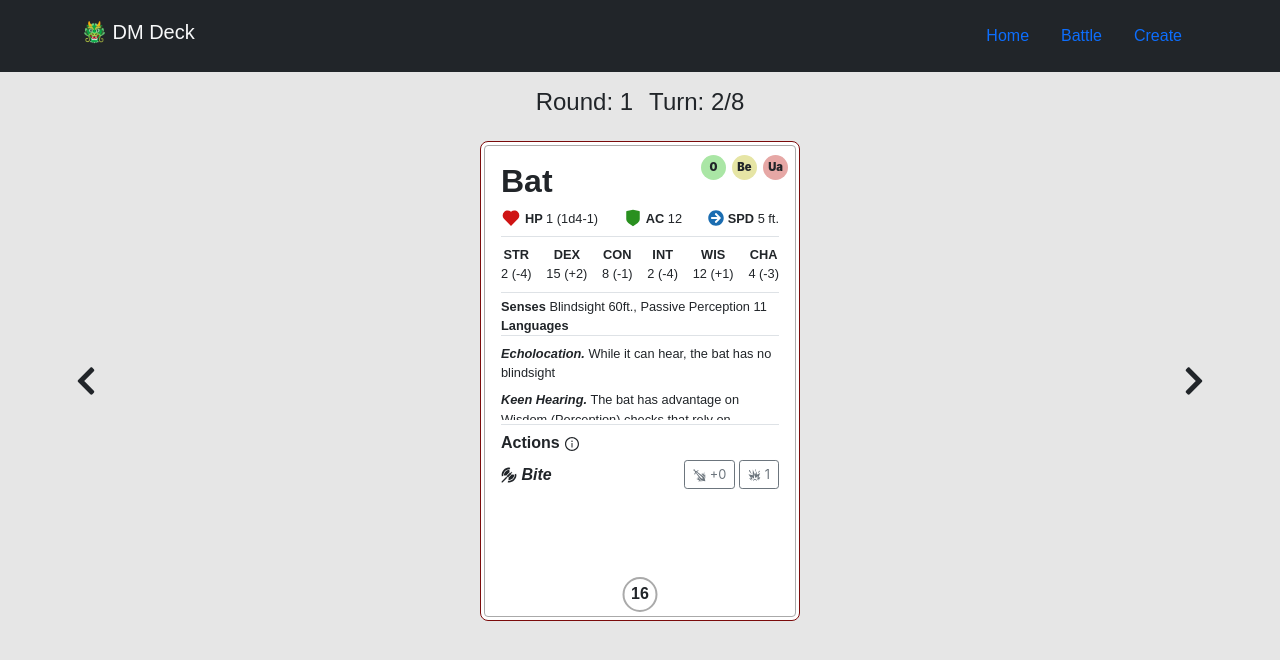
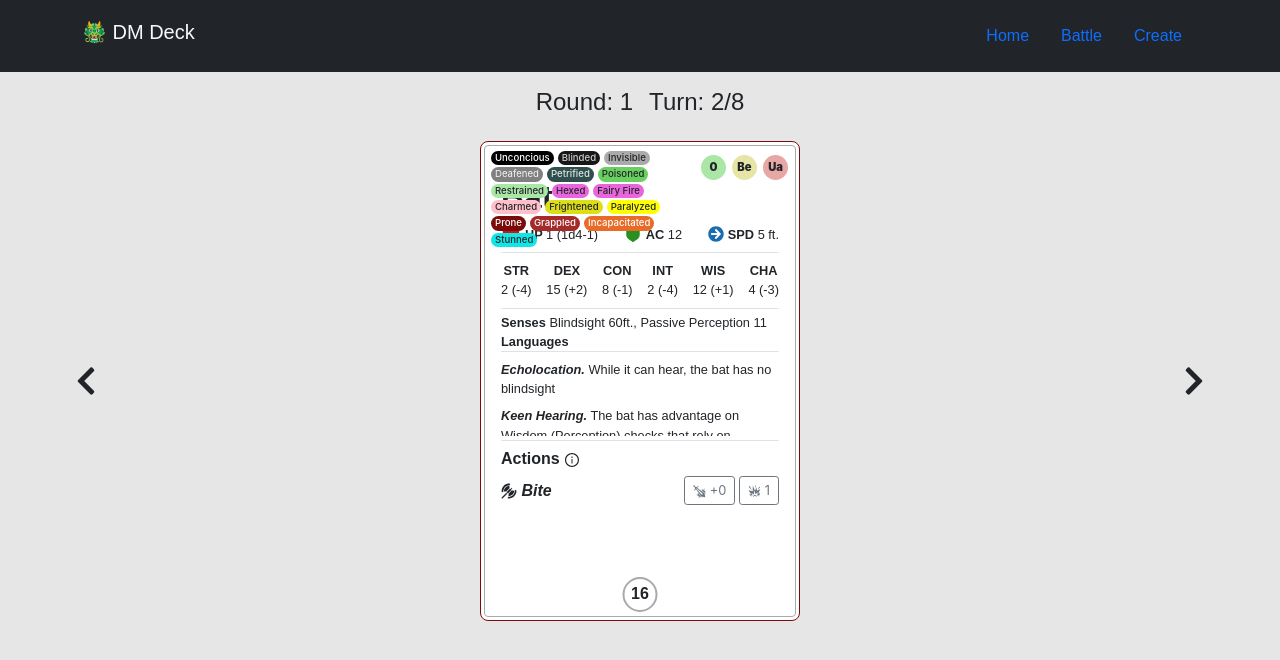
Before and after one commit to awidener3/dm-deck, a React (Create React App) app in the folder client/: page /dm-deck/battle in a window 1280 px wide. Both pictures are taken after a click on the icon 1194 px from the left and 380 px from the top of the page. Shown: the top 660 px of the page. Built offline with nearby package versions, Linux system fonts and the light colour scheme; no server answers; a web font is replaced by a local one.

Commit message:
Added and styled all conditions

```diff
--- a/client/src/components/Monster/index.jsx
+++ b/client/src/components/Monster/index.jsx
@@ -12,10 +12,98 @@ const Monster = ({ monster, cardStyle, handleRollDice, handleShowInfo }) => {
 	return (
 		<article className={`wrapper ${cardStyle}`}>
 			<div className="dmd-card m-3">
+				<div className="condition-container d-flex flex-wrap">
+					<div
+						className="condition unconcious"
+						title="An unconcious creature is incapacitated, can't move or speak, and is unaware of its surroundings. The creature drops whatever it's holding and falls prone. The creature automatically fails Strength and Dexterity Saving Throws. Attack rolls against the creature have advantage. Any Attack that hits the creature is a critical hit if the attacker is within 5 feet of the creature."
+					>
+						Unconcious
+					</div>
+					<div
+						className="condition blind"
+						title="A blinded creature can't see and automatically fails any ability check that requires sight. Attack rolls against the creature have advantage, and the creature's Attack rolls have disadvantage"
+					>
+						Blinded
+					</div>
+					<div
+						className="condition invis"
+						title="An invisible creature is impossible to see without the aid of magic or a Special sense. For the Purpose of Hiding, the creature is heavily obscured. The creature's Location can be detected by any noise it makes or any tracks it leaves."
+					>
+						Invisible
+					</div>
+					<div
+						className="condition deaf"
+						title="A deafened creature can't hear and automatically fails any ability check that requires hearing."
+					>
+						Deafened
+					</div>
+					<div
+						className="condition petrify"
+						title="A petrified creature is transformed, along with any nonmagical object it is wearing or carrying, into a solid inanimate substance (usually stone). Its weight increases by a factor of ten, and it ceases aging. The creature is incapacitated, can't move or speak, and is unaware of its surroundings. Attack rolls against the creature have advantage. The creature automatically fails Strength and Dexterity Saving Throws. The creature has Resistance to all damage. The creature is immune to poison and disease, although a poison or disease already in its system is suspended, not neutralized."
+					>
+						Petrified
+					</div>
+					<div
+						className="condition poison"
+						title="A poisoned creature has disadvantaged on Attack rolls and Ability Checks."
+					>
+						Poisoned
+					</div>
+					<div
+						className="condition restrain"
+						title="A restrained creature's speed becomes 0, and it can't benefit from any bonus to its speed. Attack rolls against the creature have advantage, and the creature's Attack rolls have disadvantage. The creature has disadvantage on Dexterity Saving Throws."
+					>
+						Restrained
+					</div>
+					<div className="condition hex">Hexed</div>
+					<div className="condition hex">Fairy Fire</div>
+					<div
+						className="condition charm"
+						title="A charmed creature can't Attack the charmer or target the charmer with harmful Abilities or magical Effects. The charmer has advantage on any ability check to interact socially with the creature."
+					>
+						Charmed
+					</div>
+					<div
+						className="condition fright"
+						title="A frightened creature has disadvantage on Ability Checks and Attack rolls with the source of its fear is within Line of Sight. The creature can't willingly move closer to the source of its fear."
+					>
+						Frightened
+					</div>
+					<div
+						className="condition paralyze"
+						title="A paralyzed creature is incapacitated and can't move or speak. The creature automatically fails Strength and Dexterity Saving Throws. Attacks rolls against the creature have advantage. Any Attack that hits the creature is a critical hit if the attacker is within 5 feet of the creature."
+					>
+						Paralyzed
+					</div>
+					<div
+						className="condition prone"
+						title="A prone creature's only Movement option is to crawl, unless it stands up and thereby ends the condition. The creature has disadvantage on Attack rolls. An Attack roll against the creature has advantage if the attacker is within 5 feet of the creature. Otherwise, the Attack roll has disadvantage."
+					>
+						Prone
+					</div>
+					<div
+						className="condition grapple"
+						title="A grappled creature's speed becomes 0, and it can't benefit from any bonus to its speed. THe condition ends if the Grappler is incapacitated. The condition also ends if an Effect removes the grappled creature from the reach of the Grappler or Grappling Effect, such as when a creature is hurled away by the Thunderwave spell."
+					>
+						Grappled
+					</div>
+					<div
+						className="condition incapacitate"
+						title="An incapacitated creature can't take Actions or Reactions."
+					>
+						Incapacitated
+					</div>
+					<div
+						className="condition stun"
+						title="A stunned creature is incapacitated, can't move, and can speak only falteringly. The creature automatically fails Strength and Dexterity Saving Throws. Attack rolls against the creature have advantage."
+					>
+						Stunned
+					</div>
+				</div>
 				<Circles monster={monster} />
 
 				{/* HEADER */}
-				<div className="dmd-card-header">
+				<div className="dmd-card-header mt-3">
 					<h1 className="name">{monster.name}</h1>
 				</div>
 
--- a/client/src/components/Monster/monster.scss
+++ b/client/src/components/Monster/monster.scss
@@ -10,6 +10,73 @@
 	position: relative;
   hr {
     margin: 0.5rem 0;
+  }
+  .condition-container {
+    position: absolute;
+    max-width: 200px;
+    top: 0;
+    left: 0;
+    margin: 8px 0 0 8px;
+    .condition {
+      padding: 0 4px;
+      margin: 1px 2px;
+      font-weight: 500;
+      border-radius: 10px;
+      font-size: 0.6rem;
+    }
+    .invis {
+      background-color: #aaa;
+    }
+    .poison {
+      background-color: #6acf61;
+    }
+    .hex {
+      background-color: #e865db;
+    }
+    .blind {
+      color: #cbcbcb;
+      background-color: #171717;
+    }
+    .charm {
+      background-color: #ffc0cb;
+    }
+    .deaf {
+      color: #f6f6f6;
+      font-weight: 400;
+      background-color: #808080;
+    }
+    .fright {
+      background-color: rgb(222, 222, 23);
+    }
+    .grapple {
+      color: #ffffff;
+      background-color: #a52a2a;
+    }
+    .incapacitate {
+      color: #fff;
+      background-color: #e86b28;
+    }
+    .paralyze {
+      background-color: yellow;
+    }
+    .petrify {
+      color: #e2e2e2;
+      background-color: #2f4f4f;
+    }
+    .prone {
+      color: #fff;
+      background-color: #7b0b0b;
+    }
+    .restrain {
+      background-color: #aae6a5;
+    }
+    .stun {
+      background-color: #11e6e6;
+    }
+    .unconcious {
+      color: #fff;
+      background-color: #000;
+    }
   }
 	.circle-container {
 		cursor: default;
--- a/client/src/components/Monster/monsterData.js
+++ b/client/src/components/Monster/monsterData.js
@@ -358,6 +358,7 @@ const monsters = [
 			{
 				weapon: 'Invisibility',
 				action_type: 'effect',
+				action_target: 'self',
 				action_text:
 					'The imp magically turns invisible until it attacks or until its concentration ends (as if concentrating on a spell). Any equipment the imp wears or carries is invisible with it.',
 				concention: true,
```
